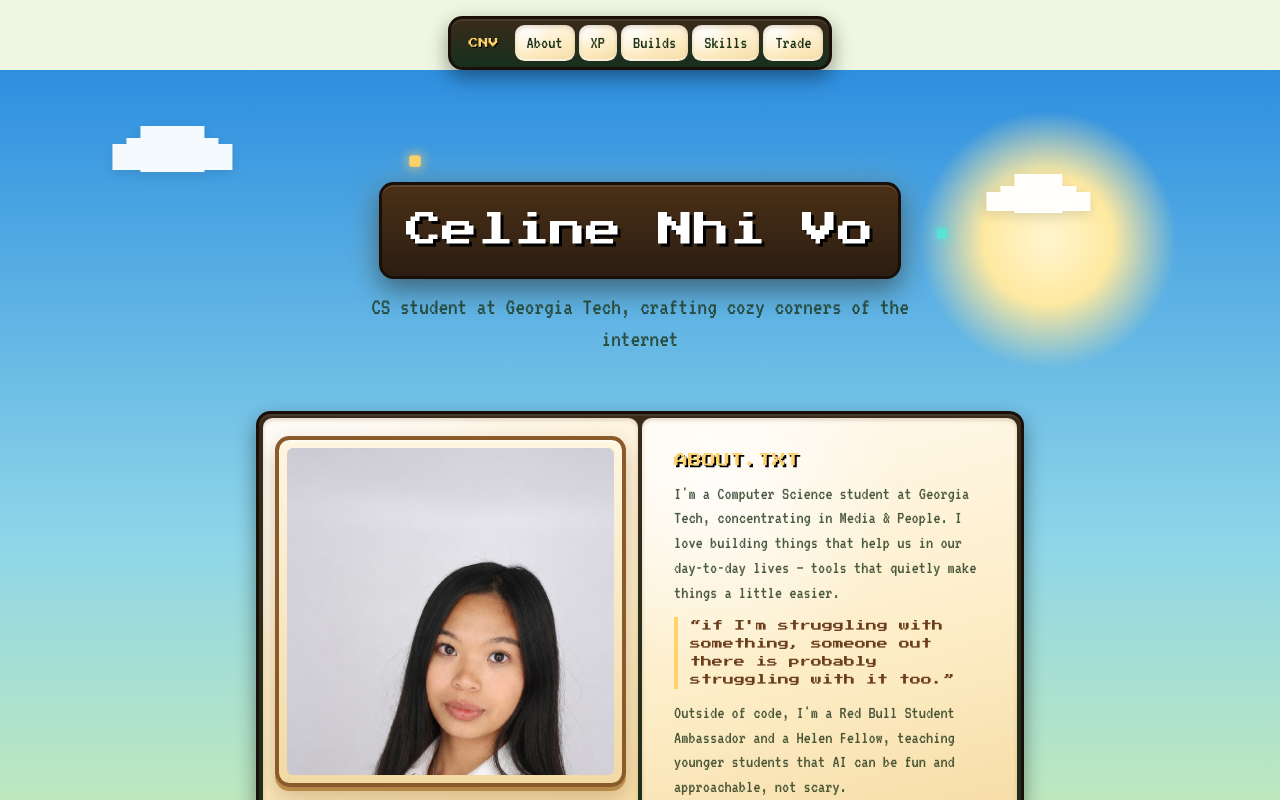
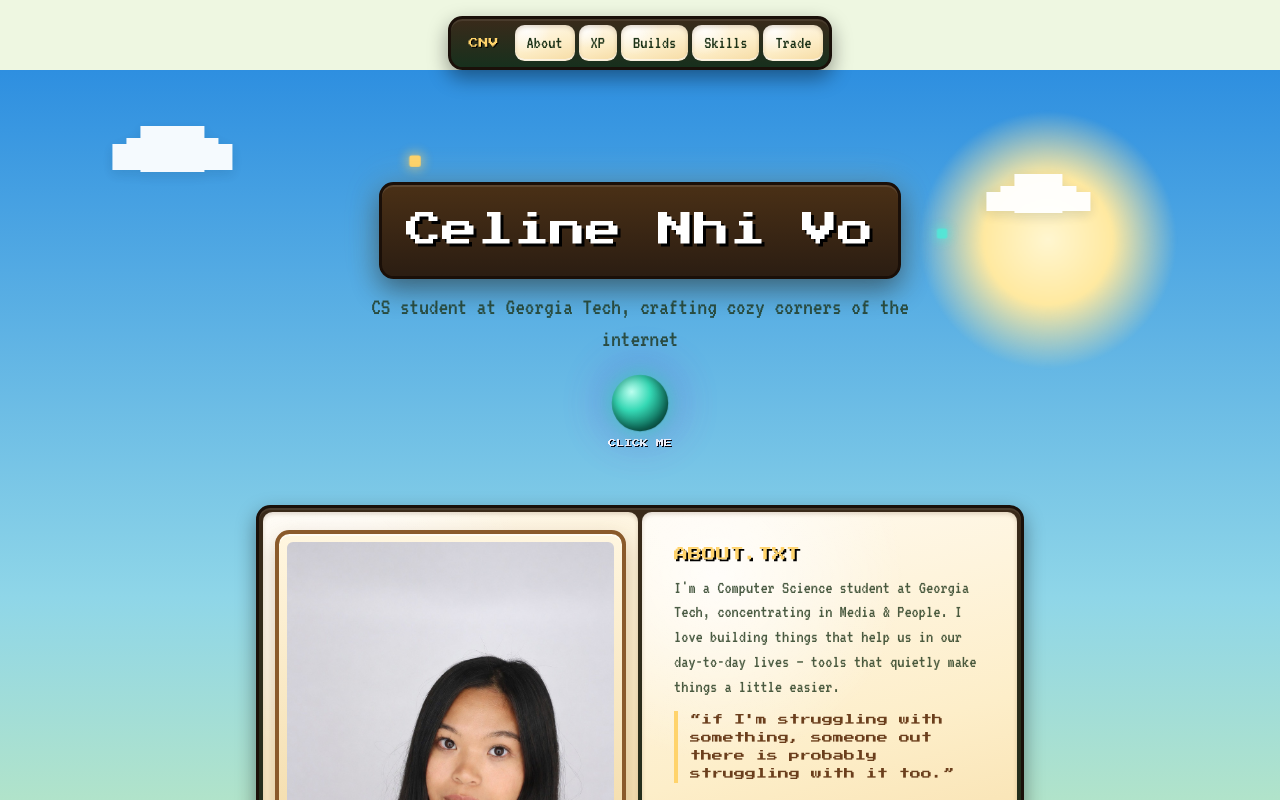
Before and after one commit to NhiTech/celine-portfolio, a Next.js app: page / in a window 1280 px wide. Shown: the top 800 px of the page. Built offline with nearby package versions, Linux system fonts and the light colour scheme.

Commit message:
Add Enderman mobs to End section and click-to-teleport ender pearl orb

```diff
--- a/app/globals.css
+++ b/app/globals.css
@@ -40,11 +40,51 @@
   --font-mono-px: var(--font-vt323);
 }
 
+html {
+  scroll-behavior: smooth;
+}
+
 body {
   background: var(--cream);
   color: var(--ink);
   font-family: var(--font-vt323), monospace;
   font-size: 19px;
+}
+
+/* ---------- ender pearl teleport orb ---------- */
+.ender-orb {
+  background: radial-gradient(circle at 35% 30%, #bdfff0 0%, #35d9b5 35%, #0f6e5c 70%, #042e26 100%);
+  box-shadow:
+    0 0 18px 4px rgba(53, 217, 181, 0.55),
+    0 0 40px 10px rgba(130, 60, 220, 0.3),
+    inset 0 0 12px rgba(0, 0, 0, 0.35);
+  animation: orb-pulse 2.2s ease-in-out infinite;
+  cursor: pointer;
+  border: none;
+}
+
+@keyframes orb-pulse {
+  0%, 100% { transform: scale(1); }
+  50% { transform: scale(1.07); }
+}
+
+.teleport-flash {
+  position: fixed;
+  inset: 0;
+  z-index: 100;
+  pointer-events: none;
+  background: radial-gradient(circle, rgba(130, 60, 220, 0.55) 0%, rgba(53, 217, 181, 0.35) 45%, transparent 75%);
+  opacity: 0;
+}
+
+.teleport-flash.active {
+  animation: teleport-pulse 0.7s ease-out forwards;
+}
+
+@keyframes teleport-pulse {
+  0% { opacity: 0; }
+  25% { opacity: 1; }
+  100% { opacity: 0; }
 }
 
 /* ---------- rich daytime sky with glow ---------- */
--- a/components/Critters.tsx
+++ b/components/Critters.tsx
@@ -95,6 +95,26 @@ export function Skeleton({ className = "", scale = 1, delay = "0s" }: CritterPro
   );
 }
 
+export function Enderman({ className = "", scale = 1, delay = "0s" }: CritterProps) {
+  return (
+    <div
+      className={`critter ${className}`}
+      style={{ ["--s" as string]: scale, animationDelay: delay, filter: "drop-shadow(0 0 8px #a35fe599)" }}
+    >
+      <div className="relative" style={{ width: 20 * scale, height: 52 * scale }}>
+        <div className="absolute" style={{ background: "#120a1a", left: 3 * scale, top: 0, width: 14 * scale, height: 12 * scale, borderRadius: 2 }} />
+        <div className="absolute" style={{ background: "#b37bff", left: 6 * scale, top: 4 * scale, width: 3 * scale, height: 3 * scale, boxShadow: "0 0 4px #b37bff" }} />
+        <div className="absolute" style={{ background: "#b37bff", left: 12 * scale, top: 4 * scale, width: 3 * scale, height: 3 * scale, boxShadow: "0 0 4px #b37bff" }} />
+        <div className="absolute" style={{ background: "#1c1026", left: 5 * scale, top: 12 * scale, width: 10 * scale, height: 22 * scale }} />
+        <div className="absolute" style={{ background: "#1c1026", left: 0, top: 13 * scale, width: 4 * scale, height: 26 * scale }} />
+        <div className="absolute" style={{ background: "#1c1026", left: 16 * scale, top: 13 * scale, width: 4 * scale, height: 26 * scale }} />
+        <div className="absolute" style={{ background: "#1c1026", left: 5 * scale, top: 34 * scale, width: 4 * scale, height: 18 * scale }} />
+        <div className="absolute" style={{ background: "#1c1026", left: 11 * scale, top: 34 * scale, width: 4 * scale, height: 18 * scale }} />
+      </div>
+    </div>
+  );
+}
+
 export function Chicken({ className = "", scale = 1, delay = "0s" }: CritterProps) {
   return (
     <div
--- a/components/Education.tsx
+++ b/components/Education.tsx
@@ -1,11 +1,14 @@
 import { education } from "@/lib/data";
 import { Section } from "./Section";
 import { Stars } from "./Decor";
+import { Enderman } from "./Critters";
 
 export function Education() {
   return (
     <Section id="education" title="SKILLS" subtitle="[ the end ]" biome="end">
       <Stars />
+      <Enderman className="top-10 left-[8%] z-10" scale={1.1} delay="0.5s" />
+      <Enderman className="bottom-10 right-[10%] z-10" scale={0.9} delay="2s" />
       <div className="mc-panel-end mx-auto max-w-xl p-8 text-center">
         <h3 className="font-pixel text-sm text-[#e9d9ff]">{education.school}</h3>
         <p className="font-mono-px text-lg text-[#d8c6f0]/90 mt-2">
--- a/components/Hero.tsx
+++ b/components/Hero.tsx
@@ -2,6 +2,7 @@ import { PixelCloud, PixelBit, SunGlow, Hills } from "./Decor";
 import { Pig, Sheep, Chicken } from "./Critters";
 import { TypingName } from "./TypingName";
 import { JournalBook } from "./JournalBook";
+import { TeleportOrb } from "./TeleportOrb";
 
 export function Hero() {
   return (
@@ -21,6 +22,7 @@ export function Hero() {
         <p className="font-mono-px text-2xl text-ink/80 max-w-xl">
           CS student at Georgia Tech, crafting cozy corners of the internet
         </p>
+        <TeleportOrb targetId="education" className="mt-2" />
       </div>
 
       <div className="relative mt-14">
--- /dev/null
+++ b/components/TeleportOrb.tsx
@@ -0,0 +1,35 @@
+"use client";
+
+import { useState } from "react";
+
+export function TeleportOrb({
+  targetId,
+  className = "",
+}: {
+  targetId: string;
+  className?: string;
+}) {
+  const [flashing, setFlashing] = useState(false);
+
+  const handleClick = () => {
+    setFlashing(true);
+    document.getElementById(targetId)?.scrollIntoView({ behavior: "smooth", block: "start" });
+    window.setTimeout(() => setFlashing(false), 700);
+  };
+
+  return (
+    <>
+      <div className={`flex flex-col items-center gap-1.5 ${className}`}>
+        <button
+          onClick={handleClick}
+          aria-label={`Teleport to ${targetId}`}
+          className="ender-orb h-14 w-14 rounded-full"
+        />
+        <span className="font-pixel text-[8px] text-white [text-shadow:1px_1px_0_#000]">
+          CLICK ME
+        </span>
+      </div>
+      <div className={`teleport-flash ${flashing ? "active" : ""}`} />
+    </>
+  );
+}
```
